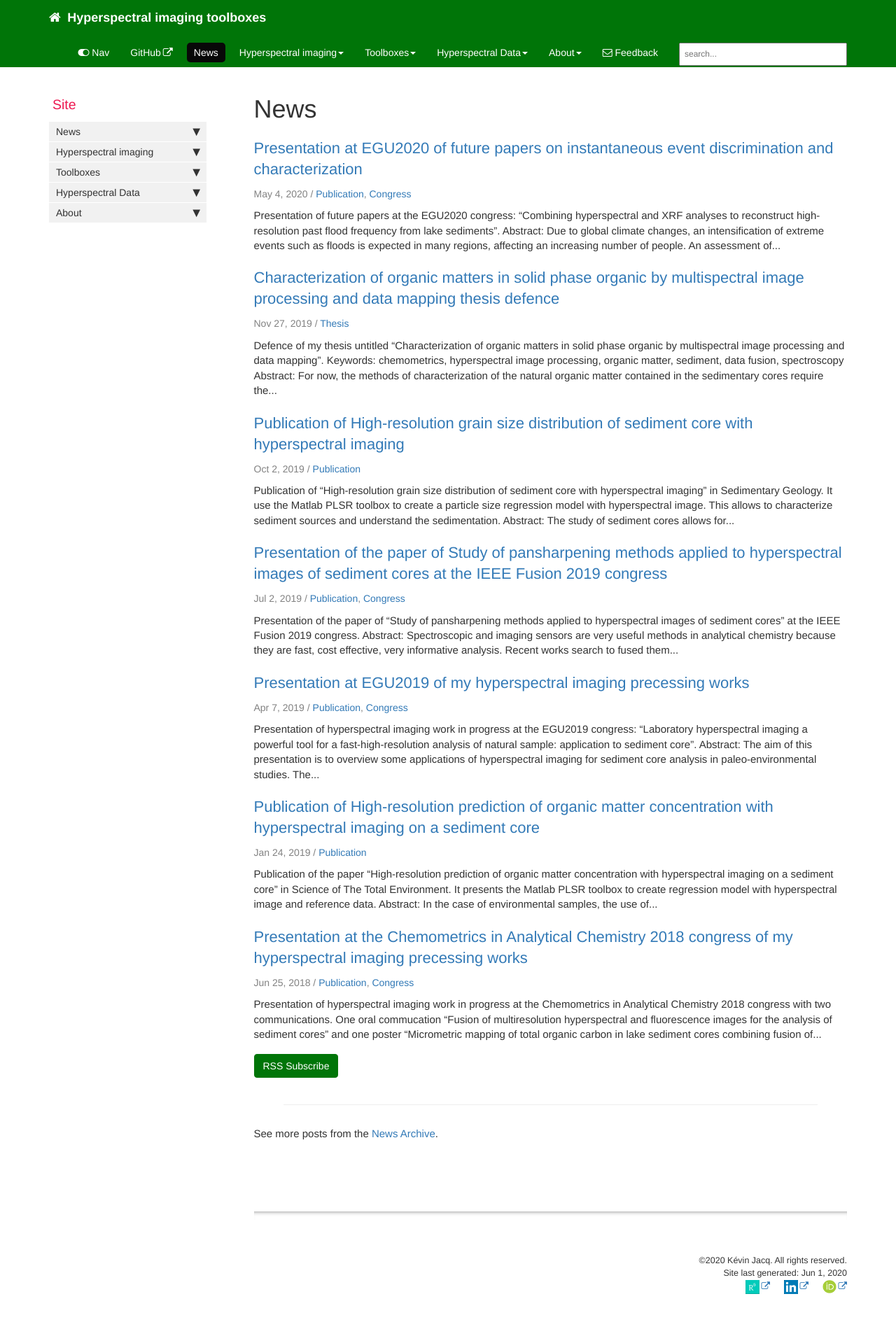
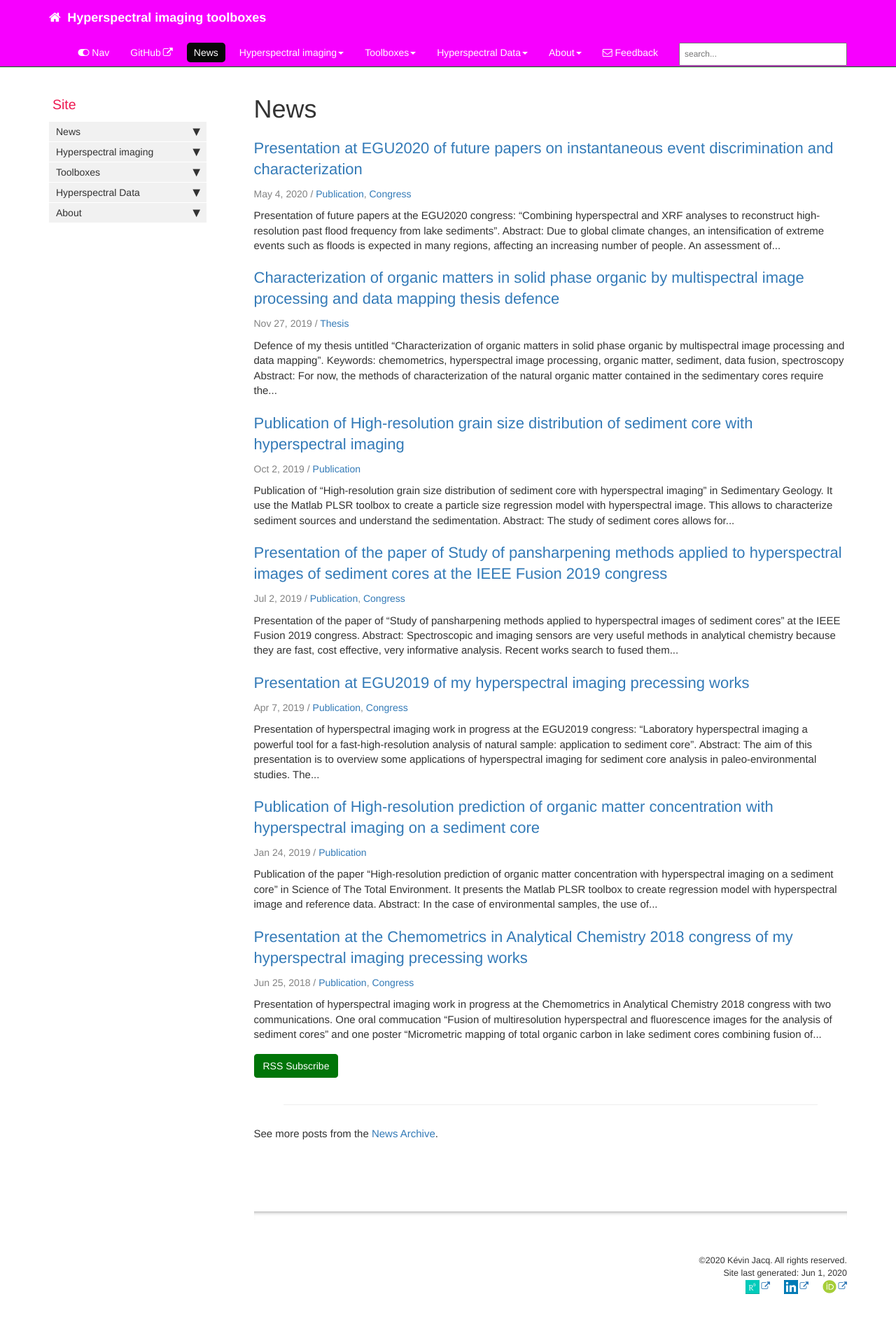
Before and after one commit to JacqKevin/JacqKevin.github.io, a Jekyll site: the page built from pages/news/news.html, in a window 1280 px wide. Shown: the whole page at 70% size. Built offline with Jekyll 4.4.1, drawn with Linux system fonts in a browser that asks for light colours; comment, search, counter and statistics services are not loaded.

Commit message:
Update theme-green.css

```diff
--- a/css/theme-green.css
+++ b/css/theme-green.css
@@ -46,7 +46,7 @@ a[data-toggle="tooltip"] {
 }
 
 .navbar-inverse {
-    background-color: #007508;
+    background-color: #f700ff;
     border-color: #007508;
 }
 
@@ -75,7 +75,7 @@ a[data-toggle="tooltip"] {
 .btn-primary:active,
 .btn-primary.active,
 .open .dropdown-toggle.btn-primary {
-    background-color: #f700ff;
+    background-color: #007508;
     border-color: #007508;
 }
 
```
